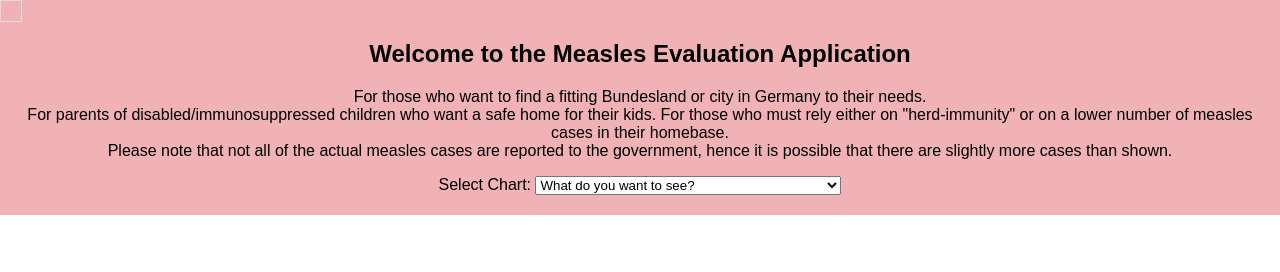
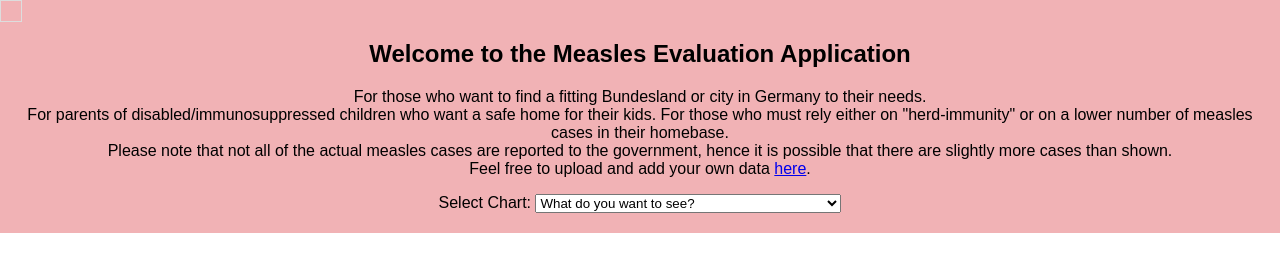
Before and after one commit to 23W-INCO/measlesdata-xginevra, a plain HTML site: page app/index.html in a window 1280 px wide. Drawn offline with nearby package versions, Linux system fonts and the light colour scheme; no server answers.

Commit message:
added link to /docs - upload functionality

```diff
--- a/app/index.html
+++ b/app/index.html
@@ -24,7 +24,8 @@
                 on a lower number of measles cases in their homebase.
                 <br>
                 Please note that not all of the actual measles cases are reported to the government, hence it is
-                possible that there are slightly more cases than shown.</p>
+                possible that there are slightly more cases than shown.<br>
+                Feel free to upload and add your own data <a href="/docs">here</a>.</p>
             <div class="dropdown-container">
                 <label for="chart-selection">Select Chart:</label>
                 <select id="chart-selection" onchange="updateChart()">
```
